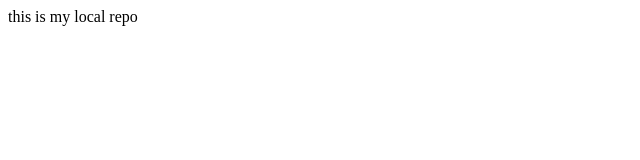
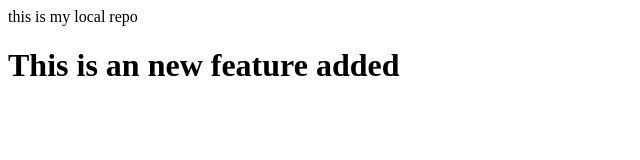
Before and after one commit to Ajith291099/localsystemrepo, a plain HTML site: page index.html in a window 1280 px wide. Shown: the whole page, without its empty margins (0-640 px from the left). Drawn offline with Linux system fonts and the light colour scheme.

Commit message:
Added new content

```diff
--- a/index.html
+++ b/index.html
@@ -1 +1,2 @@
 <p>this is my local repo</p>
+<h1>This is an new feature added </h1>
```
Also changed, not shown: 1 other file.
